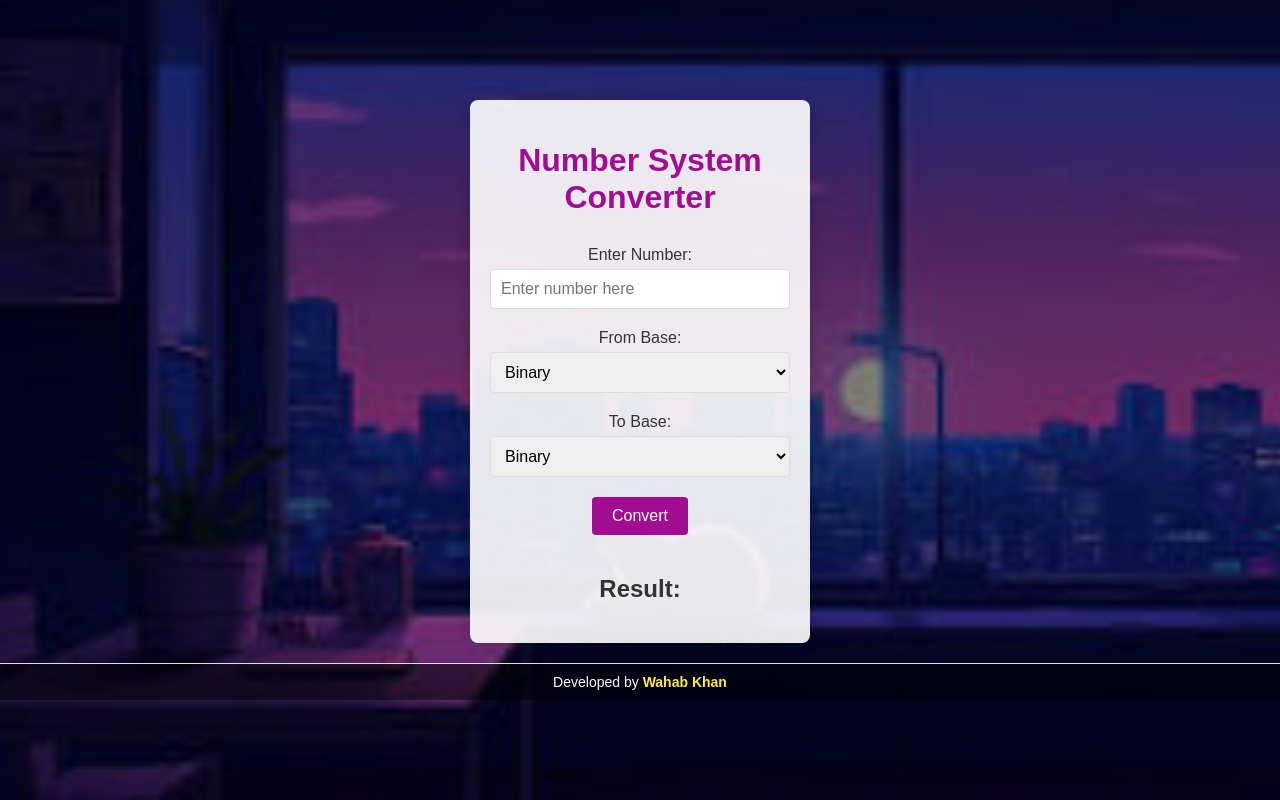
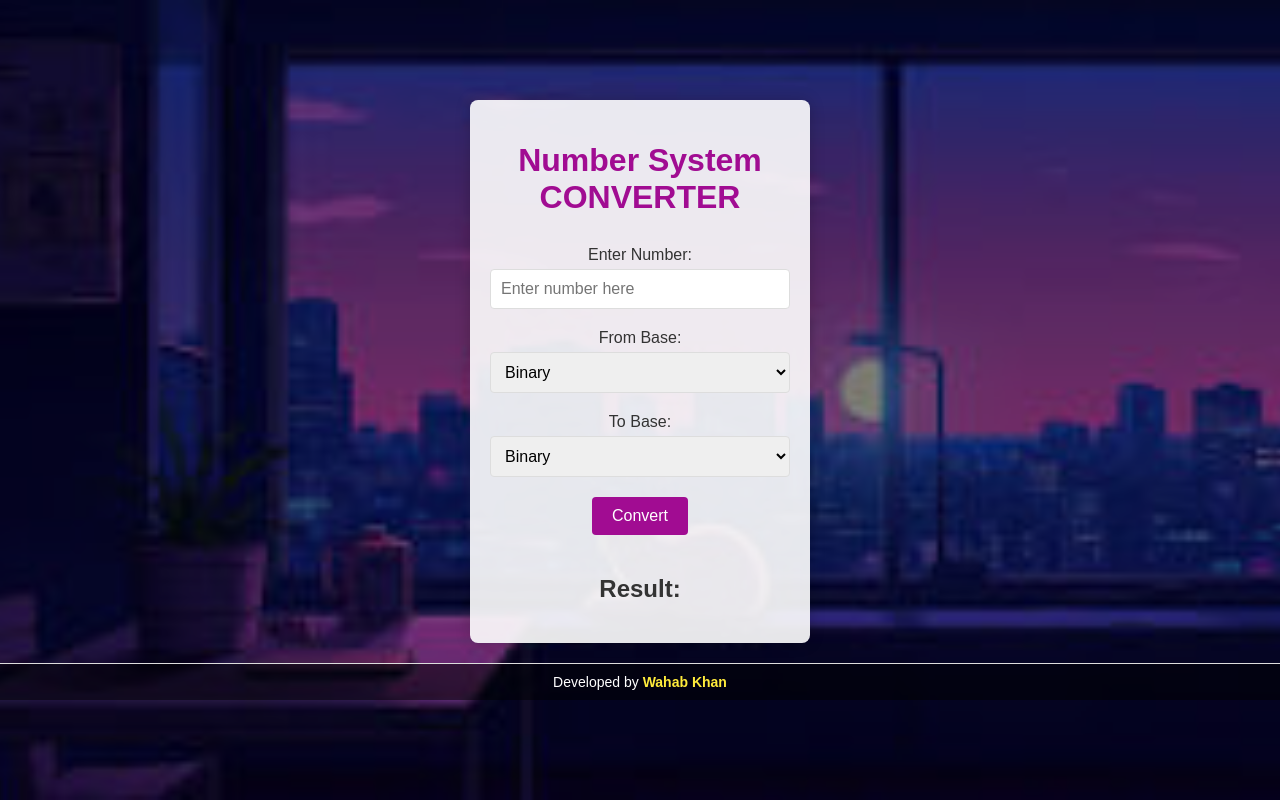
Before and after one commit to cbazyx8/NumberConvertor, a plain HTML site: page index.html in a window 1280 px wide. Drawn offline with Linux system fonts and the light colour scheme.

Commit message:
Update index.html

```diff
--- a/index.html
+++ b/index.html
@@ -8,7 +8,7 @@
 </head>
 <body>
     <div class="container">
-        <h1>Number System Converter</h1>
+        <h1>Number System CONVERTER</h1>
         <div class="converter">
             <label for="input-number">Enter Number:</label>
             <input type="text" id="input-number" placeholder="Enter number here">
```
